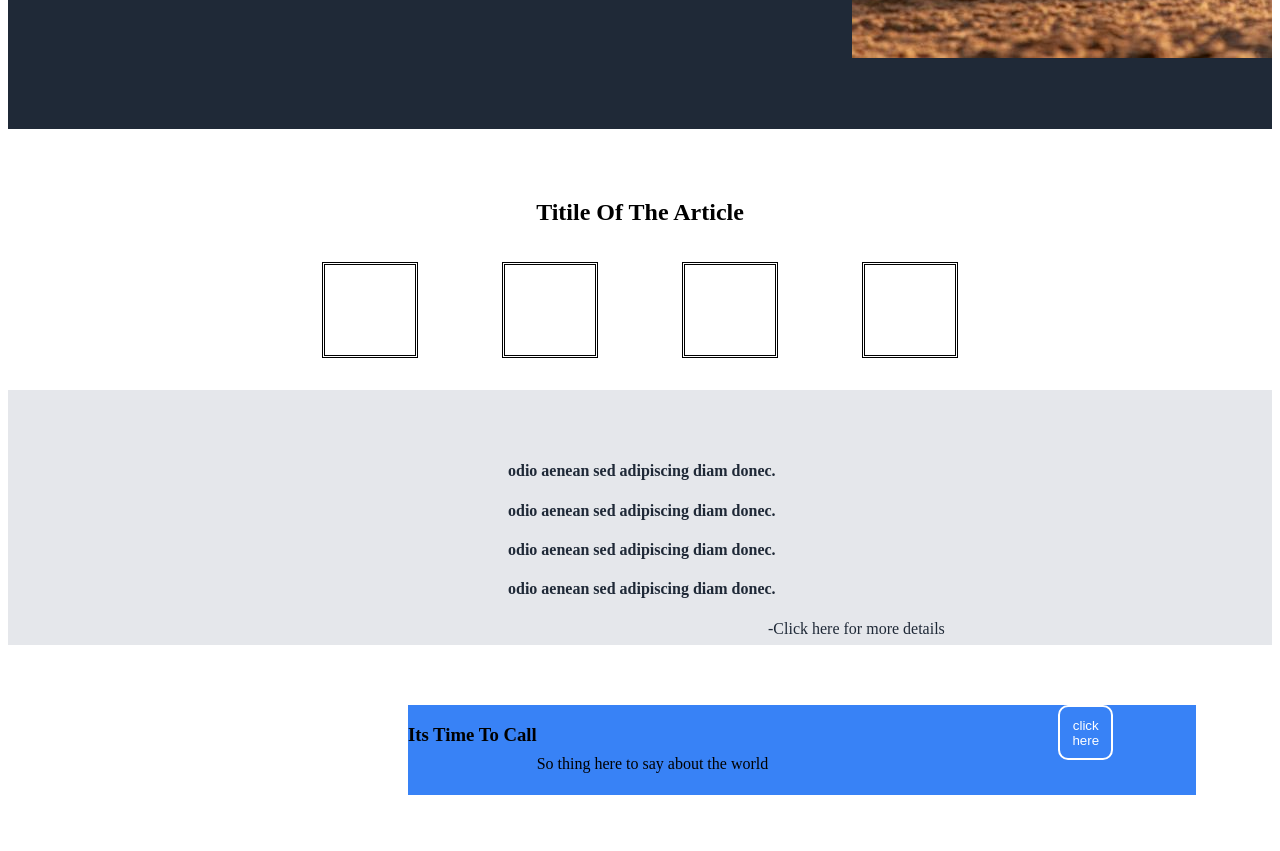
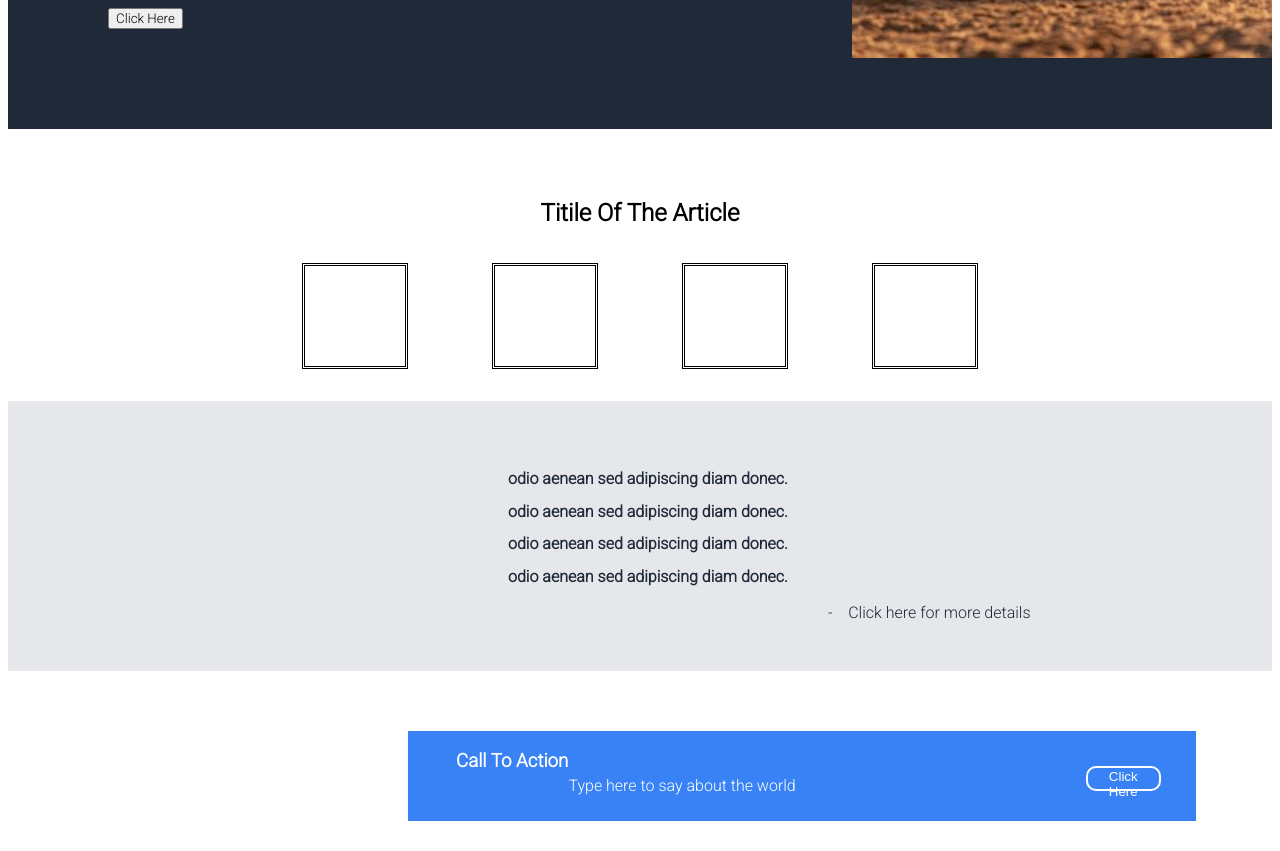
Before and after one commit to lonniesams/Odin-project_landing_pages, a plain HTML site: page index.html in a window 1280 px wide. Shown: the part 349-1200 px from the top of the page. Before the commit the page ends 1174 px from the top, so only its background shows below. Drawn offline with Linux system fonts and the light colour scheme.

Commit message:
Main MockUp Odin Lander V2

```diff
--- a/index.html
+++ b/index.html
@@ -3,6 +3,9 @@
     <meta charset="UTF-8">
     <meta name="viewport" content="width=device-width, initial-scale=1.0">
     <link rel="stylesheet" href="styles.css" type="text/css">
+    <link rel="preconnect" href="https://fonts.googleapis.com">
+    <link rel="preconnect" href="https://fonts.gstatic.com" crossorigin>
+    <link href="https://fonts.googleapis.com/css2?family=Roboto:wght@300&display=swap" rel="stylesheet">
     <title>Landing Page</title>
 </head>
 <body>
@@ -62,16 +65,16 @@
         <h4>odio aenean sed adipiscing diam donec.</h4>
         <h4>odio aenean sed adipiscing diam donec.</h4>
         </blockquote>
-        <p>&#45;Click here for more details</p>
+        <p>&#45; &nbsp; &nbsp;Click here for more details</p>
     </article>
 
 </div>
 <div class="footer">
     <div class="call-action-box">
-        <h3>Its Time To Call</h3>
-        <p>So thing here to say about the world</p>
+        <h3>Call To Action</h3>
+        <p>Type here to say about the world</p>
         <button type="button">
-                click here
+                Click Here
 
         </button>
     </div>
--- a/styles.css
+++ b/styles.css
@@ -1,8 +1,14 @@
+body {
+    font-family: 'Roboto', sans-serif;
+}
+
+
 .header {
     background-color: #1f2937;
     display: flex;
     width: 100%;
     height: 60%;
+    font-family: 'Roboto', sans-serif;
 }
 
 .bar {
@@ -14,6 +20,7 @@
 .logo h2 {
     padding-left: 70px;
     color: #f9faf8;;
+    font-family: 'Roboto', sans-serif;
 }
 
 .a-links ul {
@@ -25,7 +32,10 @@
 
 .a-links li {
     padding-left: 60px;
-    text-size-adjust: 23px;
+    font-weight: 700;
+    font-family: 'Roboto', sans-serif;
+    color: #f9faf8;
+
 }
 
 .header-article {
@@ -37,6 +47,10 @@
 .header-article-one {
     margin-top: 60px;
     color: #e5e7eb;
+}
+
+.header-article-one button {
+    font-family: 'Roboto', sans-serif;
 }
 
 
@@ -52,8 +66,8 @@
 }
 
 .middle-article figure {
-    height: 90px;
-    width: 90px;
+    height: 100px;
+    width: 100px;
     border-style: double;
     display: inline-block;
 }
@@ -61,7 +75,7 @@
 
 .section-two {
     background-color: #e5e7eb;
-    height: 255px;
+    height: 270px;
     width: 100%;
 }
 
@@ -73,10 +87,15 @@
 
 }
 
+.section-two h4 {
+    line-height: 0.7;
+}
+
 .section-two p {
 
-    margin-left: 760px;
+    margin-left: 820px;
     color: #1f2937;
+    font-weight: 400;
 
 }
 
@@ -96,10 +115,15 @@
 
 }
 
+.call-action-box h3 {
+    margin-left: 35px;
+}
+
 .call-action-box button {
-    width: 55px;
-    height: 55px;
+    width: 75px;
+    height: 25px;
     margin-left: 290px;
+    margin-top: 35px;
     border-style: solid;
     border-color: white;
     color: white;
@@ -110,9 +134,14 @@
 }
 
 .call-action-box p {
-    margin-top: 50px;
+    margin-top: 45px;
+    color: white;
+    font-family: 'Roboto', sans-serif;
+
 }
 
-.call-action-box h2 {
-    padding-left: 30px;
+.call-action-box h3 {
+    padding-left: 13px;
+    font-family: 'Roboto', sans-serif;
+    color: white;
 }
```
